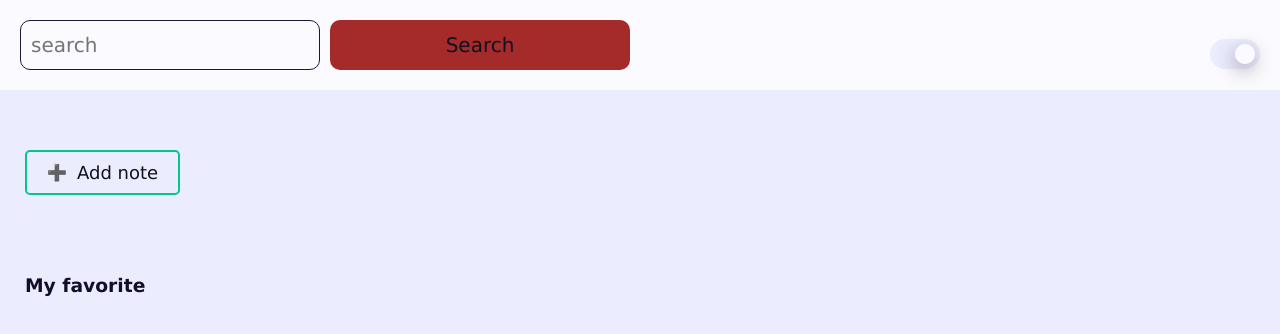
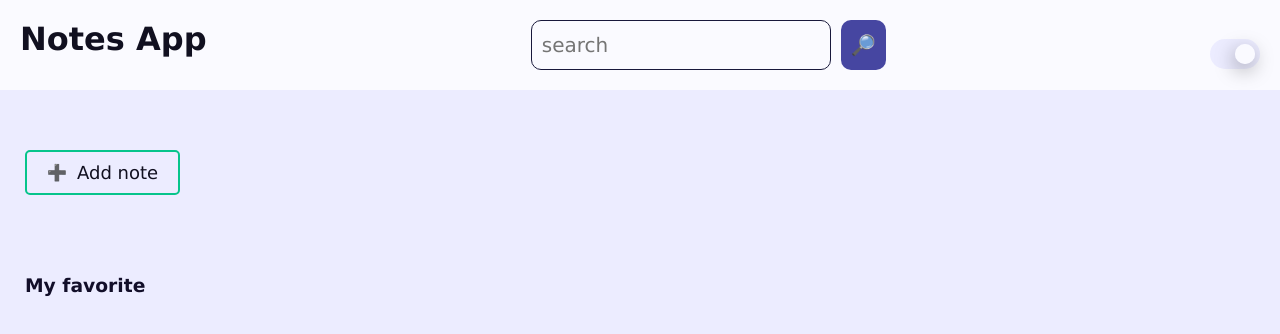
Before and after one commit to Madhav2414/notesApp, a plain HTML site: page index.html in a window 1280 px wide. Drawn offline with Linux system fonts and the light colour scheme.

Commit message:
logo added

```diff
--- a/index.html
+++ b/index.html
@@ -11,17 +11,18 @@
 <body>
 
     <main>
-        <div class="side_nav">
 
-        </div>
         <div class="nav_bar">
+            <div class="logo ">
+                <h1>Notes App</h1>
+            </div>
             <form action="" id="search_form">
                 <div class="search_bar">
                     <input type="text" placeholder="search" id="term">
                 </div>
-                <div class="search_btn">
-                    <button type="submit" class="btn_bg">Search</button>
-                </div>
+
+                    <button type="submit" class="fixed_btn">🔎</button>
+
             </form>
             <div class="mode">
                 <!-- <h5 id="mode_name" class="mode_name"> Light Mode</h5> -->
--- a/style.css
+++ b/style.css
@@ -229,7 +229,13 @@ select option {
     height: 200px;
     position: relative;
 }
-
+.logo{
+    color: var(--colour);
+}
+.fixed_btn{
+    width: fit-content;
+    padding: 0 10px;
+}
 .selected_card .info {
     padding: 10px;
     position: absolute;
```
